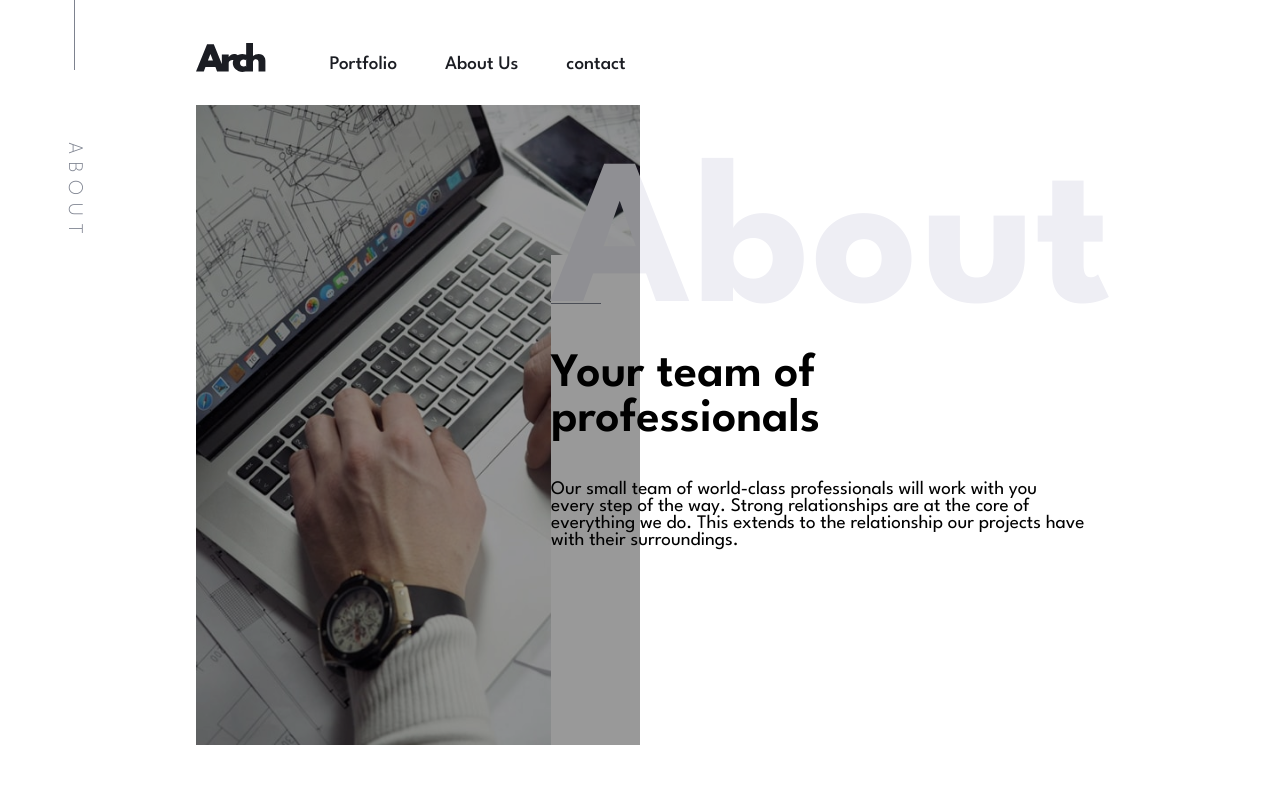
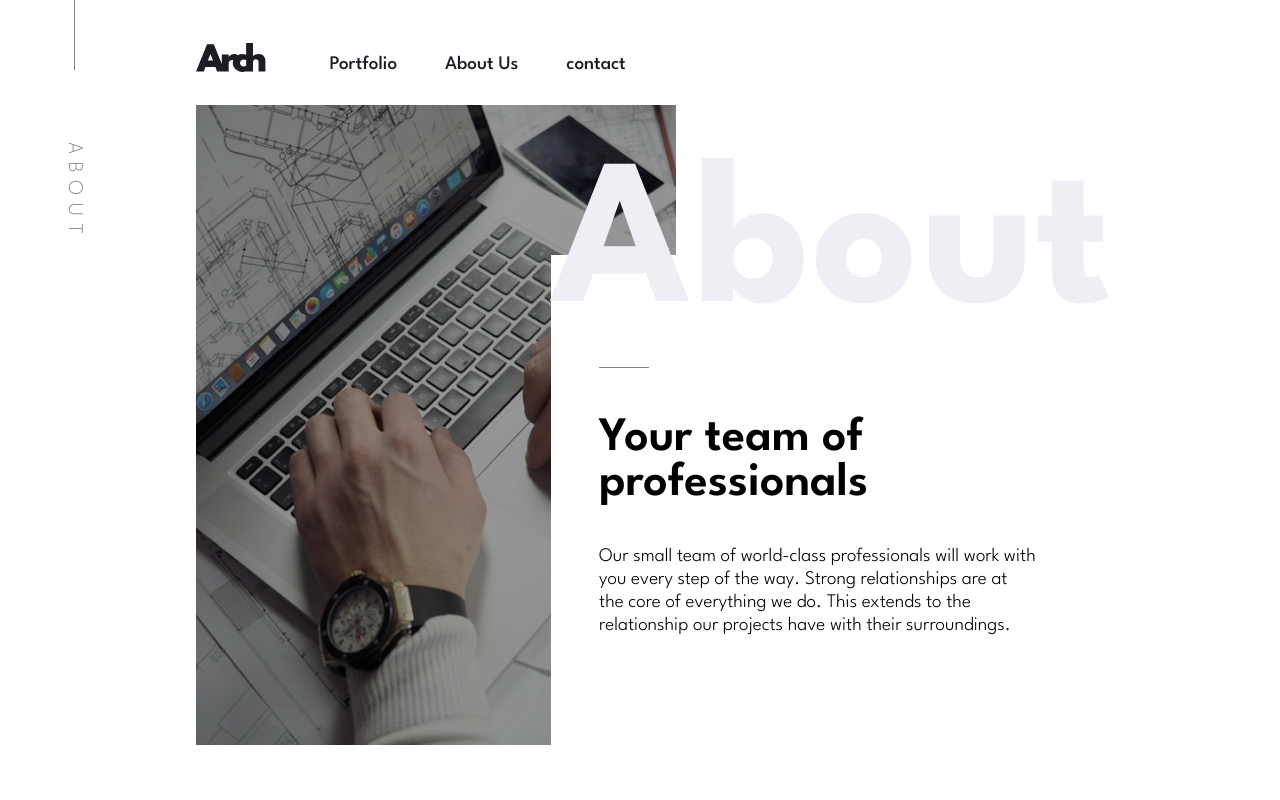
Before and after one commit to salmafadlabdulrahman/Arch-Studio-website, a React (Vite) app: page /about in a window 1280 px wide. Shown: the top 800 px of the page. Built offline with nearby package versions, Linux system fonts and the light colour scheme.

Commit message:
update about page styling

```diff
--- a/src/pages/About.jsx
+++ b/src/pages/About.jsx
@@ -36,7 +36,6 @@
               </div>
             ) : (
               <div className="about-hero-container">
-                {/*<img src={heroImg} />*/}
                 <div className="hero-img-container">
                   <div className="hero-img"></div>
                   <div className="hero-img-overlay"></div>
--- a/src/styling/about.css
+++ b/src/styling/about.css
@@ -5,6 +5,8 @@
 .about-team-container {
   position: relative;
 }
+
+/*../assets/about/mobile/image-hero.jpg*/
 
 .about-background {
   background-image: url("../assets/about/mobile/image-hero.jpg");
@@ -151,6 +153,8 @@
     left: 80px;
     bottom: 0;
     background-color: #fff;
+    z-index: 3333;
+    padding: 4em 3em;
   }
 
   .hero-body h1 {
@@ -171,6 +175,9 @@
 
   .hero-body p {
     margin-top: 2em;
+    font-size: 1.2em;
+    line-height: 1.2;
+    font-weight: 300;
   }
 
   .heritage-section-container {
@@ -207,11 +214,11 @@
     margin: 0;
   }
   .hero-img-container {
-    width: 50%;
+    width: 54%;
   }
 
   .hero-img-overlay {
-    width: 50%;
+    width: 54%;
   }
 
   .hero-body {
@@ -233,7 +240,7 @@
   .hero-body p {
     font-size: 1.2em;
     width: 100%;
-  }*/
+  }
 
   .heritage-section-container {
     display: flex;
```
